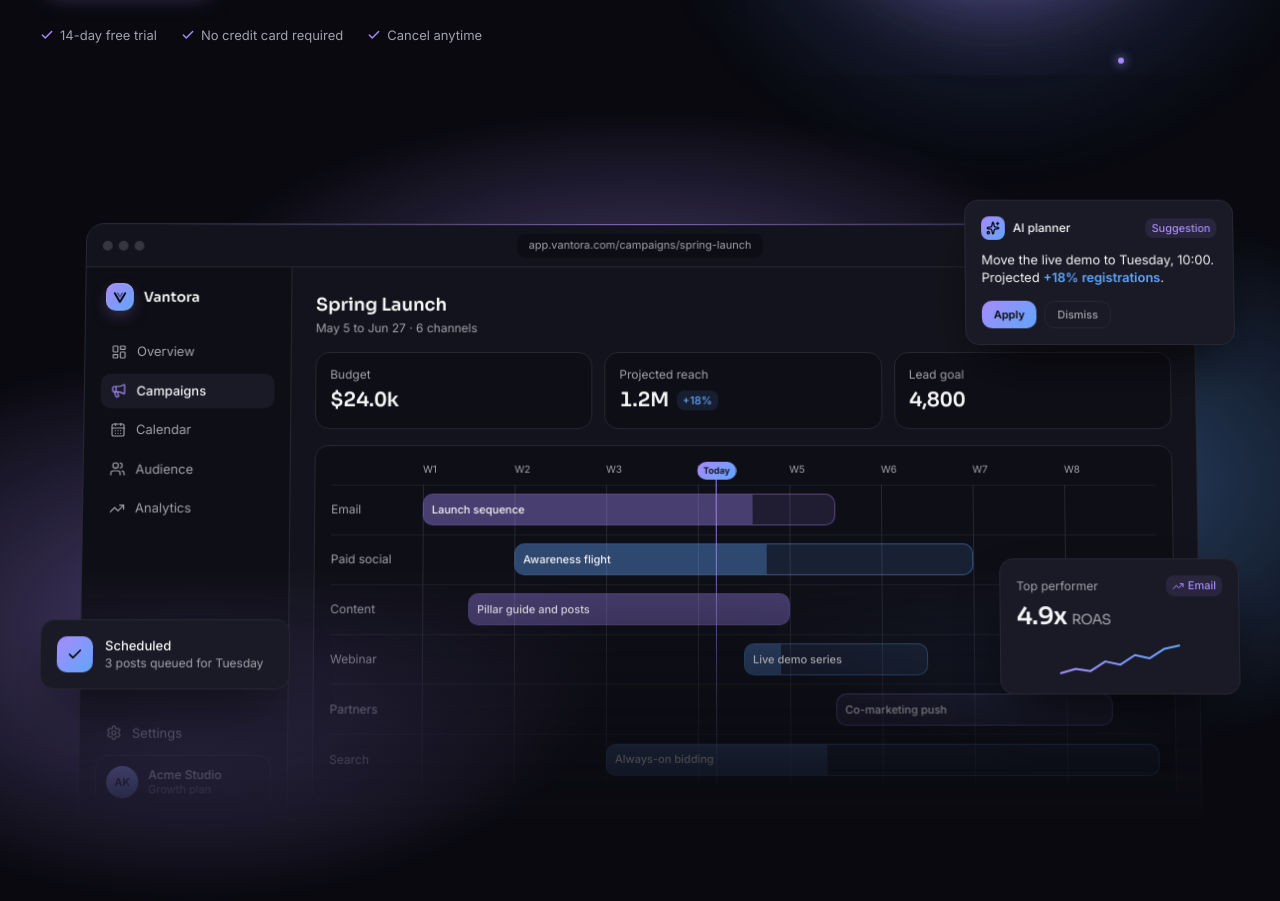
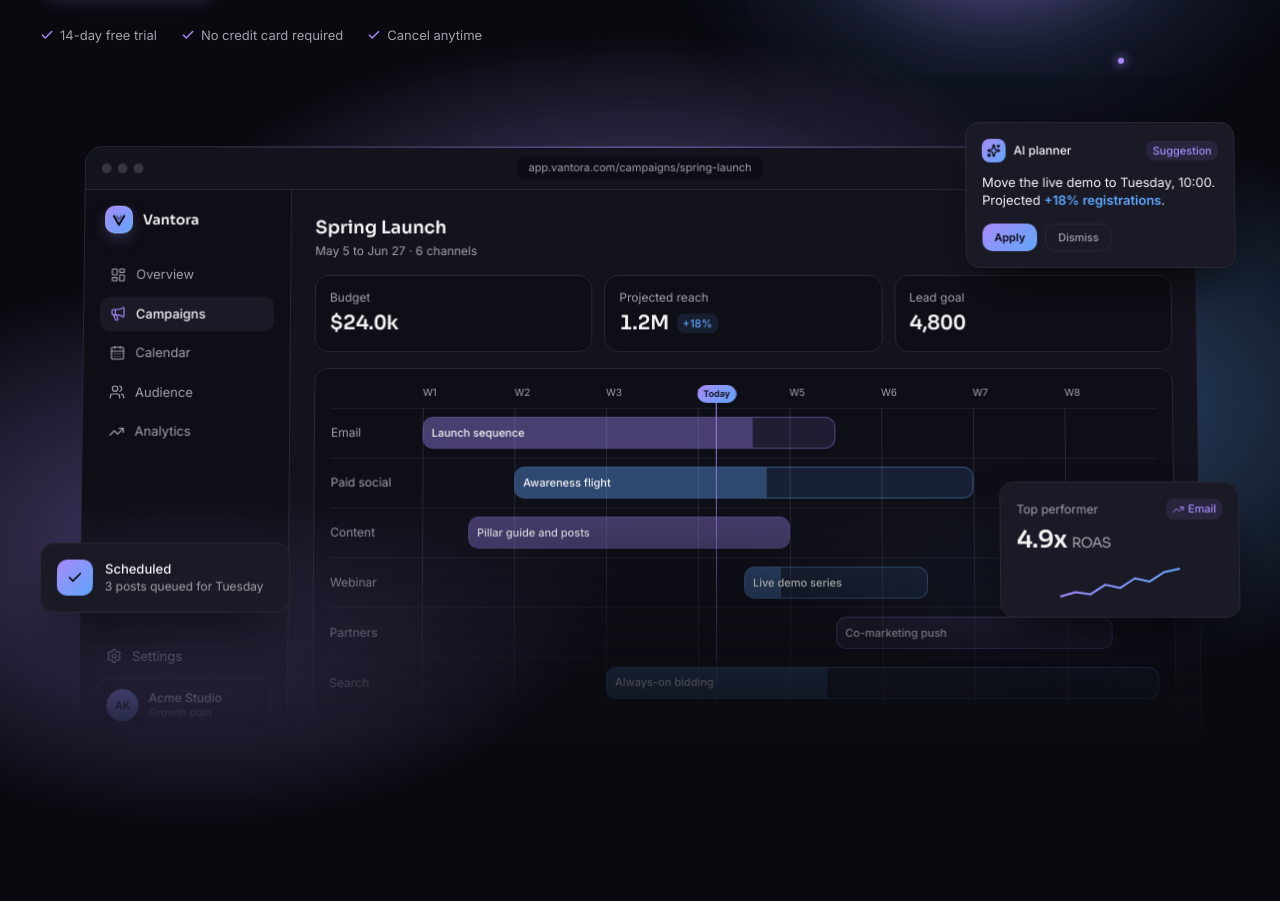
Before and after one commit to sudip997/template-4, a Next.js app: page / in a window 1280 px wide. Shown: the part 580-1481 px from the top of the page. After the commit the page ends 1405 px from the top, so only its background shows below. Built offline with nearby package versions, Linux system fonts and the light colour scheme.

Commit message:
modified Hero dashboard

```diff
--- a/src/components/sections/hero/hero.tsx
+++ b/src/components/sections/hero/hero.tsx
@@ -111,7 +111,7 @@ export function Hero() {
           </div>
         </div>
 
-        <HeroDashboard className="mt-16 lg:mt-24" />
+        <HeroDashboard className="mt-5" />
       </Container>
     </section>
   );
```
